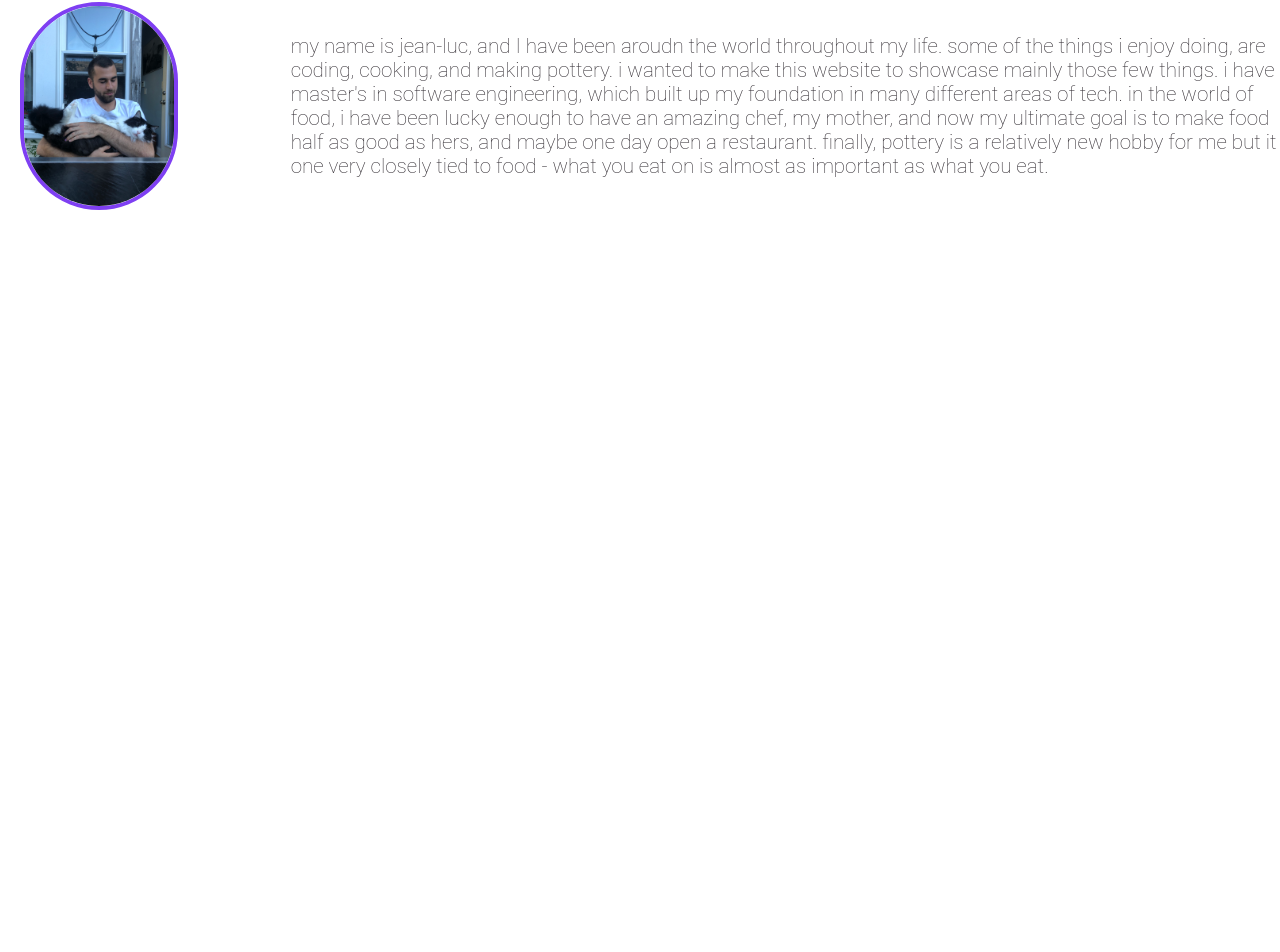
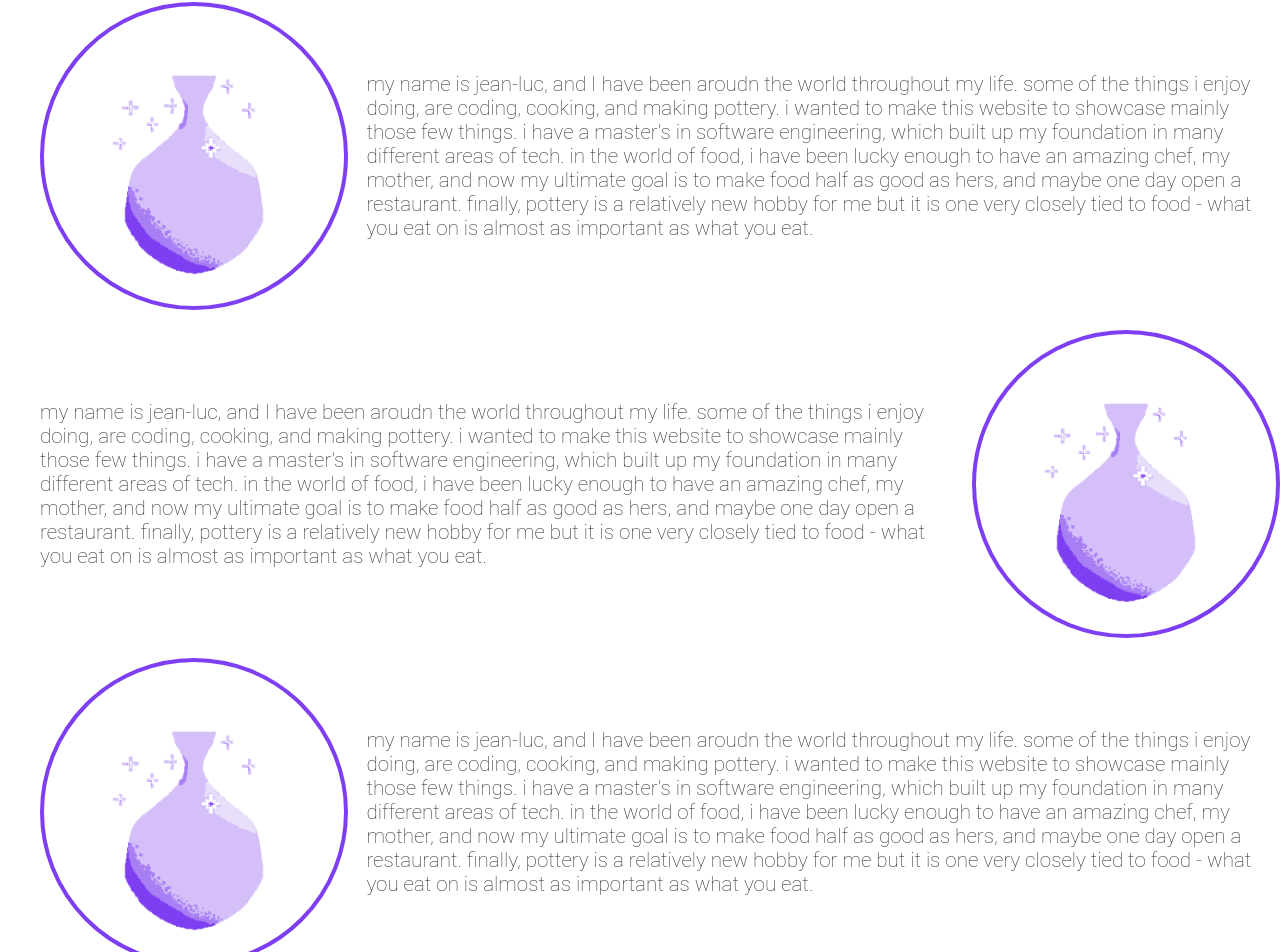
Before and after one commit to jlputter/LandingPage, a React (Create React App) app in the folder portfolio/portfolio_fe/: page / in a window 1280 px wide. Shown: the part 828-1780 px from the top of the page. Before the commit the page ends 1038 px from the top, so only its background shows below. Built offline with nearby package versions, Linux system fonts and the light colour scheme.

Commit message:
about me pattern established + icon

```diff
--- a/portfolio/portfolio_fe/src/components/AboutMe.jsx
+++ b/portfolio/portfolio_fe/src/components/AboutMe.jsx
@@ -1,11 +1,12 @@
 import { Container } from "./styles/Container.styled";
-import { StyledAbout, MeIMG } from "./styles/AboutMe.styled";
+import { StyledAbout, MeIMG, StyledTags, RevStyledTags } from "./styles/AboutMe.styled";
 
 export default function AboutMe() {
     return (
         <StyledAbout>
         <Container>
-            <MeIMG src='./images/me.jpg' alt=''/>
+            <StyledTags>
+            <MeIMG src='./images/vase.png' alt=''/>
             <p> my name is jean-luc, and I have been aroudn the world throughout my life. some of the things i enjoy doing, are
                 coding, cooking, and making pottery. i wanted to make this website to showcase mainly those few things. i have a
                 master's in software engineering, which built up my foundation in many different areas of tech. in the world of
@@ -13,6 +14,33 @@ export default function AboutMe() {
                 make food half as good as hers, and maybe one day open a restaurant. finally, pottery is a relatively new hobby for me
                 but it is one very closely tied to food - what you eat on is almost as important as what you eat.
             </p>
+
+            </StyledTags>
+
+            <RevStyledTags>
+            <p> my name is jean-luc, and I have been aroudn the world throughout my life. some of the things i enjoy doing, are
+                coding, cooking, and making pottery. i wanted to make this website to showcase mainly those few things. i have a
+                master's in software engineering, which built up my foundation in many different areas of tech. in the world of
+                food, i have been lucky enough to have an amazing chef, my mother, and now my ultimate goal is to
+                make food half as good as hers, and maybe one day open a restaurant. finally, pottery is a relatively new hobby for me
+                but it is one very closely tied to food - what you eat on is almost as important as what you eat.
+            </p>
+            <MeIMG src='./images/vase.png' alt=''/>
+
+
+            </RevStyledTags>
+
+            <StyledTags>
+            <MeIMG src='./images/vase.png' alt=''/>
+            <p> my name is jean-luc, and I have been aroudn the world throughout my life. some of the things i enjoy doing, are
+                coding, cooking, and making pottery. i wanted to make this website to showcase mainly those few things. i have a
+                master's in software engineering, which built up my foundation in many different areas of tech. in the world of
+                food, i have been lucky enough to have an amazing chef, my mother, and now my ultimate goal is to
+                make food half as good as hers, and maybe one day open a restaurant. finally, pottery is a relatively new hobby for me
+                but it is one very closely tied to food - what you eat on is almost as important as what you eat.
+            </p>
+
+            </StyledTags>
             {/* Image and text saying who I am, what I do
             -   text with icons for each thing I do; cs, food, pottery */}
         </Container>
--- a/portfolio/portfolio_fe/src/components/styles/AboutMe.styled.jsx
+++ b/portfolio/portfolio_fe/src/components/styles/AboutMe.styled.jsx
@@ -6,28 +6,48 @@ export const StyledAbout = styled.section`
     padding-top: 25px;
     margin: 0 auto;
 
-    div{
+
+
+
+`
+
+export const StyledTags = styled.div`
+
         display: grid;
         height:auto;
         padding: 0 20px;
         padding-top: 20px;
         grid-template-columns: 1fr 4fr;
         grid-gap: 1em;
-    }
+        align-items: center;
 
     p{
         color: #322d33;
+
     }
+`
+export const RevStyledTags = styled.div`
 
+        display: grid;
+        height:auto;
+        padding: 0 20px;
+        padding-top: 20px;
+        grid-template-columns: 4fr 1fr;
+        grid-gap: 1em;
+        align-items: center;
 
+    p{
+        color: #322d33;
+
+    }
 `
 
 export const MeIMG = styled.img`
 
-    border-radius: 100px;
+    border-radius: 200px;
     border: 4px solid;
     border-color: ${({theme}) => theme.colors.button};
-    height: 200px;
+    height: 300px;
 
 
 
--- a/portfolio/portfolio_fe/src/components/styles/Button.styled.jsx
+++ b/portfolio/portfolio_fe/src/components/styles/Button.styled.jsx
@@ -5,7 +5,7 @@ export const Button = styled.button`
     width: 250px;
     border-radius: 50px;
     border: none;
-    box-shadow: 0 0 10px rgba(0,0,0,0.8);
+    /* box-shadow: 0 0 10px rgba(0,0,0,0.8); */
     cursor: pointer;
     font-size: 16px;
     font-weight: 700;
```
Also changed, not shown: portfolio/portfolio_fe/public/images/vase.png (added).
